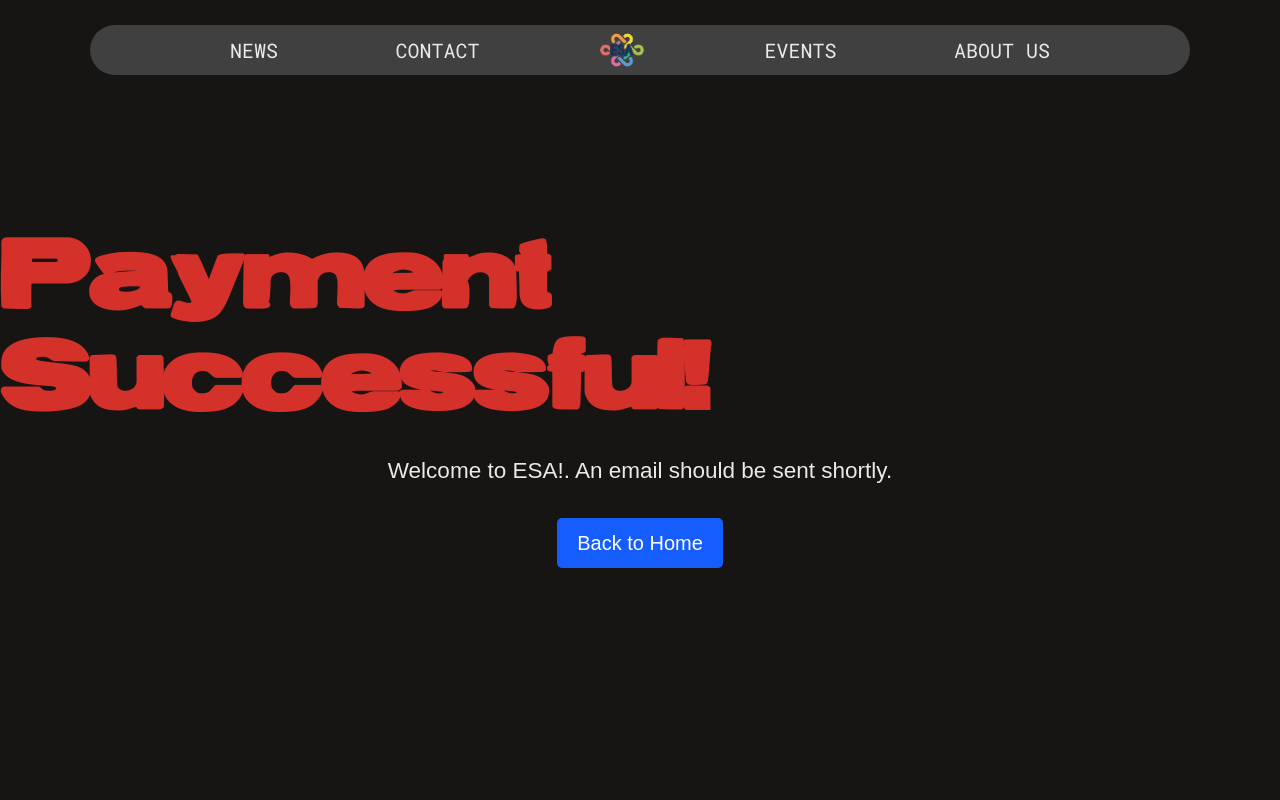
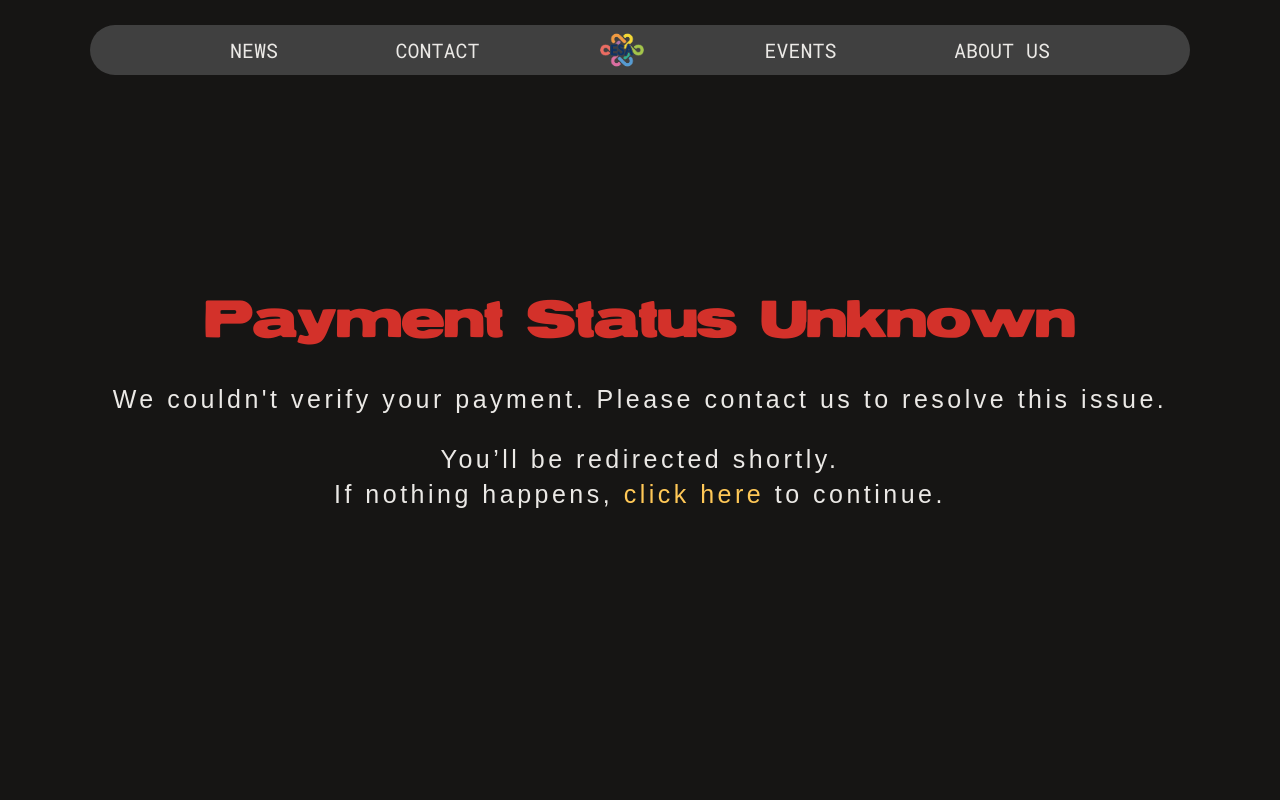
Before and after one commit to UoaWDCC/esa, a Next.js app: page /payment-success in a window 1280 px wide. Shown: the top 800 px of the page. Built offline with nearby package versions, Linux system fonts and the light colour scheme; a web font is replaced by a local one.

Commit message:
Create success page and handle different payment types

```diff
--- a/src/app/(frontend)/payment-success/page.tsx
+++ b/src/app/(frontend)/payment-success/page.tsx
@@ -1,11 +1,70 @@
-export default function PaymentSuccessPage() {
+import Link from 'next/link'
+import React from 'react'
+import Stripe from 'stripe'
+
+export default async function PaymentSuccessPage({
+  searchParams,
+}: {
+  searchParams: { session_id?: string }
+}) {
+  let status: 'succeeded' | 'pending' | 'unknown' = 'unknown'
+
+  const { session_id: sessionId } = await searchParams
+
+  if (sessionId) {
+    try {
+      const stripe = new Stripe(process.env.STRIPE_SECRET_KEY!, { apiVersion: '2025-06-30.basil' })
+      const session = await stripe.checkout.sessions.retrieve(sessionId, {
+        expand: ['payment_intent'],
+      })
+      const paymentIntent = session.payment_intent as Stripe.PaymentIntent
+
+      if (paymentIntent.status === 'succeeded') status = 'succeeded'
+      else if (paymentIntent.status === 'processing' || paymentIntent.status === 'requires_action')
+        status = 'pending'
+      else status = 'unknown'
+    } catch {
+      status = 'unknown'
+    }
+  }
+
   return (
-    <div className="flex flex-col items-center justify-center min-h-screen">
-      <h1 className="text-3xl font-bold mb-4">Payment Successful!</h1>
-      <p className="text-lg mb-6">Welcome to ESA!. An email should be sent shortly.</p>
-      <a href="/" className="px-4 py-2 bg-blue-600 text-white rounded hover:bg-blue-700">
-        Back to Home
-      </a>
+    <div className="flex flex-col justify-center items-center min-h-screen">
+      {status === 'succeeded' && (
+        <>
+          <meta httpEquiv="refresh" content="5;url=/" />
+          <h2 className="text-primary-red">Payment Successful!</h2>
+          <p className="mt-5 text-xl tracking-[0.14em]">
+            Thank you! Your payment has been processed successfully.
+          </p>
+        </>
+      )}
+      {status === 'pending' && (
+        <>
+          <meta httpEquiv="refresh" content="5;url=/" />
+          <h2 className="text-primary-red">Payment Pending</h2>
+          <p className="mt-5 text-xl tracking-[0.14em]">
+            Thank you! Your payment is being processed and may take a few days. We will email you
+            once the payment is confirmed.
+          </p>
+        </>
+      )}
+      {status === 'unknown' && (
+        <>
+          <h2 className="text-primary-red">Payment Status Unknown</h2>
+          <p className="mt-5 text-xl tracking-[0.14em]">
+            {`We couldn't verify your payment. Please contact us to resolve this issue.`}
+          </p>
+        </>
+      )}
+      <p className="mt-5 text-xl text-center tracking-[0.14em]">
+        You’ll be redirected shortly. <br />
+        If nothing happens,{' '}
+        <Link href="/" className="text-[#FFC857]">
+          click here
+        </Link>{' '}
+        to continue.
+      </p>
     </div>
-  );
+  )
 }
--- a/src/app/(payload)/api/payment/create-checkout-session/route.ts
+++ b/src/app/(payload)/api/payment/create-checkout-session/route.ts
@@ -1,22 +1,23 @@
-import Stripe from 'stripe';
+import Stripe from 'stripe'
 
 const stripe = new Stripe(process.env.STRIPE_SECRET_KEY!, {
   apiVersion: '2025-06-30.basil',
-});
+})
 
 export async function POST(req: Request) {
   try {
-    const signupData = await req.json();
+    const signupData = await req.json()
 
     // Use req.nextUrl.origin for absolute URLs (app router)
     // Fallback to env var if needed
     // TODO: Change this t onot require .env probably
-    const origin = (req as any).nextUrl?.origin || process.env.NEXT_PUBLIC_BASE_URL || 'http://localhost:3000';
+    const origin =
+      (req as any).nextUrl?.origin || process.env.NEXT_PUBLIC_BASE_URL || 'http://localhost:3000'
 
     const session = await stripe.checkout.sessions.create({
-      payment_method_types: ['card'],
       mode: 'payment',
-      line_items: [{
+      line_items: [
+        {
           price_data: {
             currency: 'nzd',
             product_data: {
@@ -25,17 +26,23 @@ export async function POST(req: Request) {
             unit_amount: 500, // NZD 5.00. Will need to change this to account for the tax
           },
           quantity: 1,
-      }],
+        },
+      ],
+      payment_intent_data: {
         metadata: {
           ...signupData,
         },
-      success_url: `${origin}/payment-success`,
+      },
+      customer_email: signupData.email,
+      success_url: `${origin}/payment-success?session_id={CHECKOUT_SESSION_ID}`,
       cancel_url: `${origin}/signup`,
-    });
+    })
 
-    return Response.json({ url: session.url });
+    return Response.json({ url: session.url })
   } catch (error: any) {
-    console.error(error);
-    return new Response(JSON.stringify({ message: 'Stripe session creation failed.' }), { status: 500 });
+    console.error(error)
+    return new Response(JSON.stringify({ message: 'Stripe session creation failed.' }), {
+      status: 500,
+    })
   }
 }
--- a/src/app/(payload)/api/payment/stripe-webhook/route.ts
+++ b/src/app/(payload)/api/payment/stripe-webhook/route.ts
@@ -31,7 +31,7 @@ export async function POST(req: Request) {
     event = stripe.webhooks.constructEvent(
       Buffer.from(rawBody).toString(),
       signature,
-      webhookSecret
+      webhookSecret,
     )
   } catch (err: any) {
     console.error('[Stripe Webhook] Signature verification failed:', err.message)
@@ -39,8 +39,8 @@ export async function POST(req: Request) {
   }
 
   // Handle the event type for checkout session completion
-  if (event.type === 'checkout.session.completed') {
-    const session = event.data.object as Stripe.Checkout.Session
+  if (event.type === 'payment_intent.succeeded') {
+    const session = event.data.object as Stripe.PaymentIntent
     const metadata = session.metadata
 
     // Make sure metadata exists
```
Lines whose indentation alone changed are shown as unchanged.
